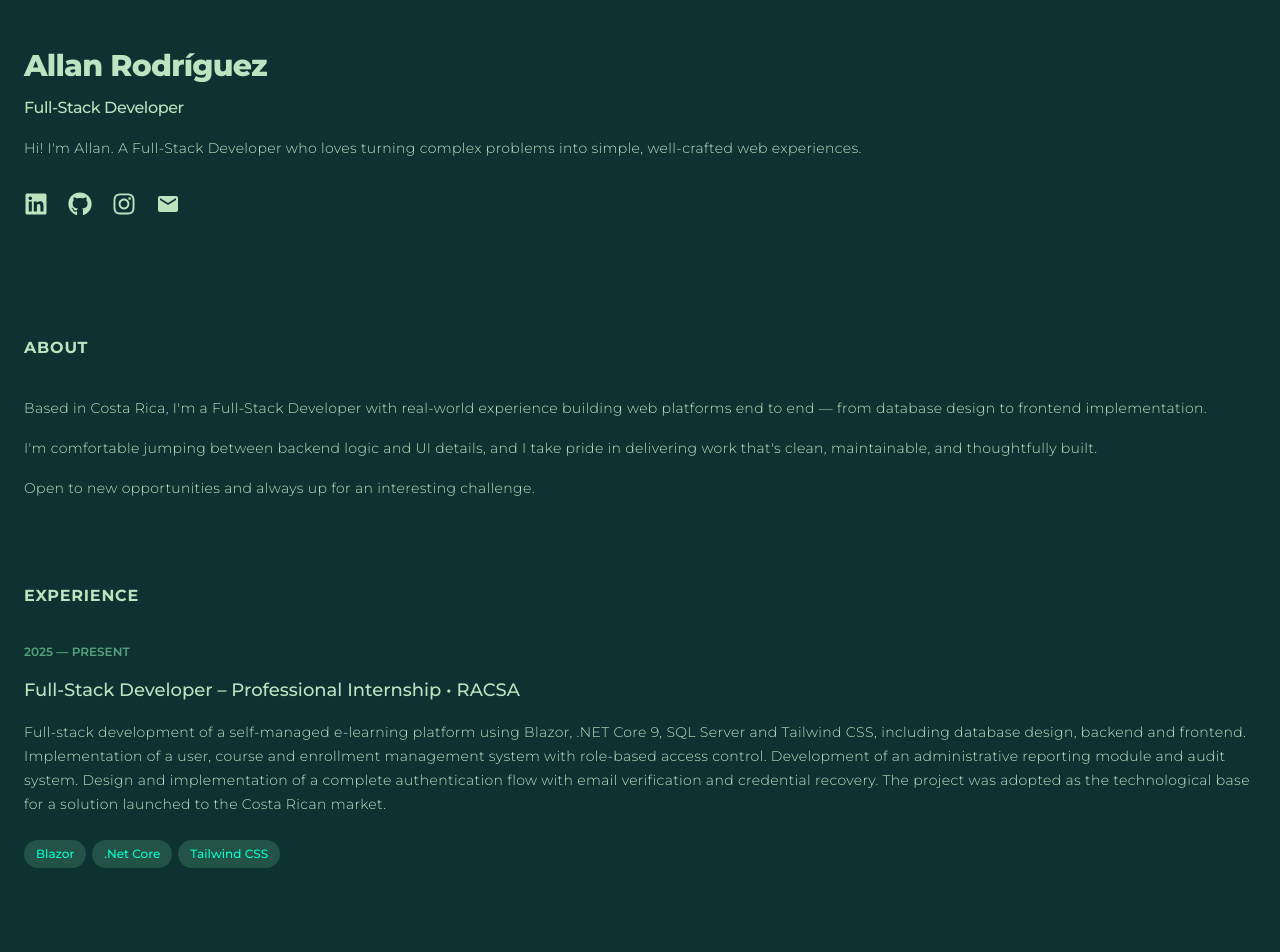
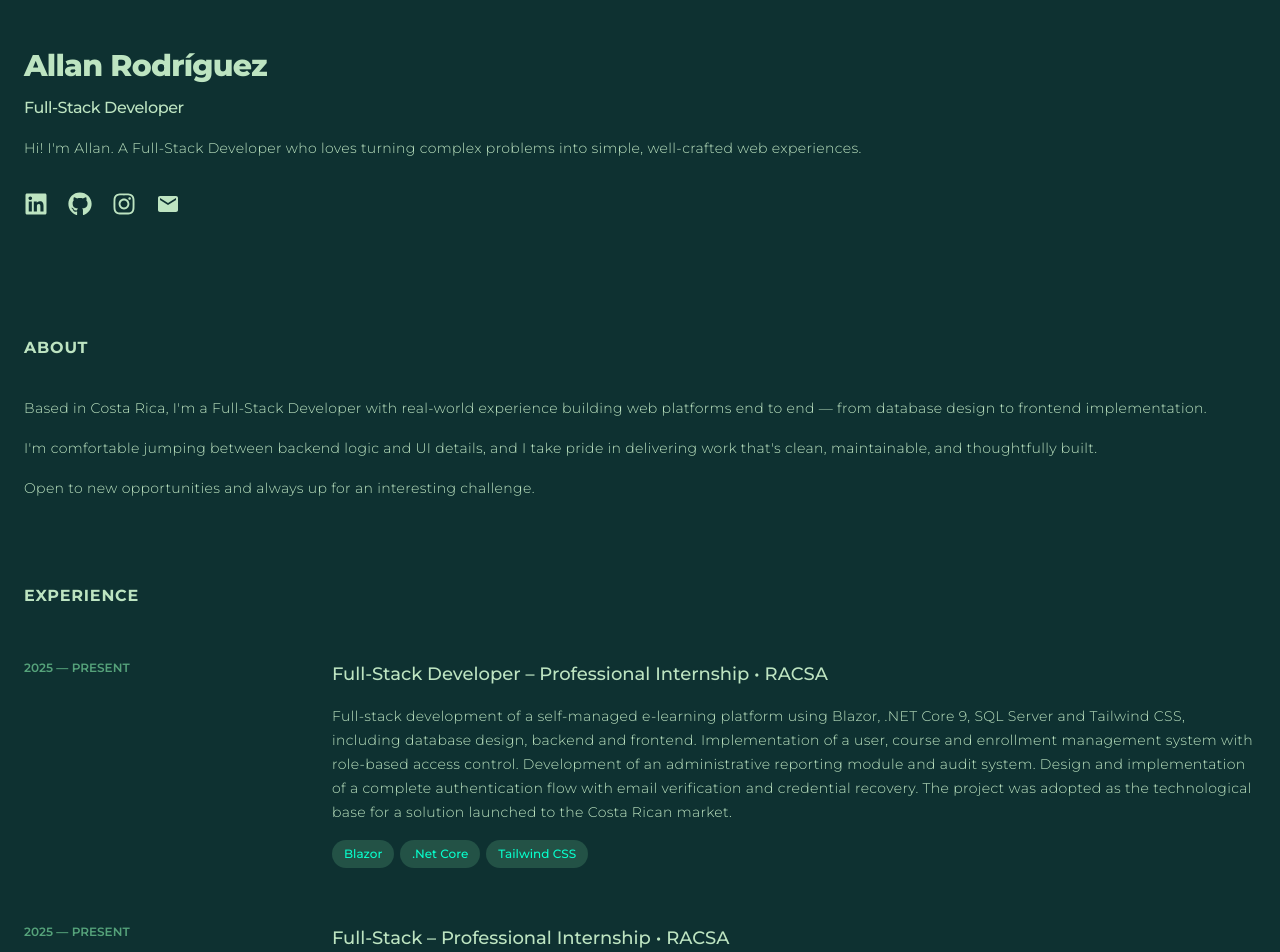
Before and after one commit to AllanRV09/portfolio, a React app: page / in a window 1280 px wide. Shown: the top 952 px of the page. Built offline with nearby package versions, Linux system fonts and the light colour scheme; the HTML template or start-up script is replaced by a standard one.

Commit message:
refactor: improve experience section semantics with list tags and grid layout

```diff
--- a/src/components/ExperienceItem.jsx
+++ b/src/components/ExperienceItem.jsx
@@ -2,7 +2,7 @@ import { Tag } from "./Tag";
 
 export function ExperienceItem({ experience }) {
     return (
-        <div>
+        <li className="mb-10 sm:grid sm:grid-cols-[1fr_3fr]">
             <header className="mt-4 text-xs font-semibold text-surface/60">
                 {experience.year}
             </header>
@@ -16,12 +16,12 @@ export function ExperienceItem({ experience }) {
                 {experience.description}
                 </p>
 
-                <ul className="mt-4 flex flex-wrap text-xs font-medium leading-5">
+                <ul className="mt-2 flex flex-wrap text-xs font-medium leading-5">
                     {experience.tags.map((tag) => (
                         <Tag key={tag}>{tag}</Tag>
                     ))}
                 </ul>
             </div>
-        </div>
+        </li>
     )
 }
--- a/src/data.js
+++ b/src/data.js
@@ -25,6 +25,16 @@ export const EXPERIENCES = [
     {
         year: "2025 — PRESENT",
         title: "Full-Stack Developer – Professional Internship • RACSA",
+        description: "Full-stack development of a self-managed e-learning platform using Blazor, .NET Core 9, SQL Server and Tailwind CSS, including database design, backend and frontend. Implementation of a user, course and enrollment management system with role-based access control. Development of an administrative reporting module and audit system. Design and implementation of a complete authentication flow with email verification and credential recovery. The project was adopted as the technological base for a solution launched to the Costa Rican market.",
+        tags: [
+            "Blazor",
+            ".Net Core",
+            "Tailwind CSS",
+        ]
+    },
+    {
+        year: "2025 — PRESENT",
+        title: "Full-Stack – Professional Internship • RACSA",
         description: "Full-stack development of a self-managed e-learning platform using Blazor, .NET Core 9, SQL Server and Tailwind CSS, including database design, backend and frontend. Implementation of a user, course and enrollment management system with role-based access control. Development of an administrative reporting module and audit system. Design and implementation of a complete authentication flow with email verification and credential recovery. The project was adopted as the technological base for a solution launched to the Costa Rican market.",
         tags: [
             "Blazor",
--- a/src/sections/Experience.jsx
+++ b/src/sections/Experience.jsx
@@ -7,6 +7,8 @@ export function Experience() {
         <section className="mb-16">
             <SectionTitle>EXPERIENCE</SectionTitle>
 
+            <div>
+                <ol>
                     {
                         EXPERIENCES.map((experience) => (
                             <ExperienceItem
@@ -15,6 +17,8 @@ export function Experience() {
                             />
                         ))
                     }
+                </ol>
+            </div>
         </section>
     )
 }
```
Lines whose indentation alone changed are shown as unchanged.
